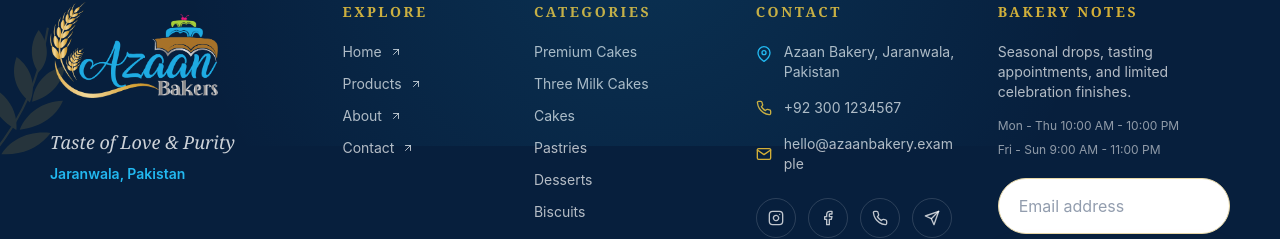
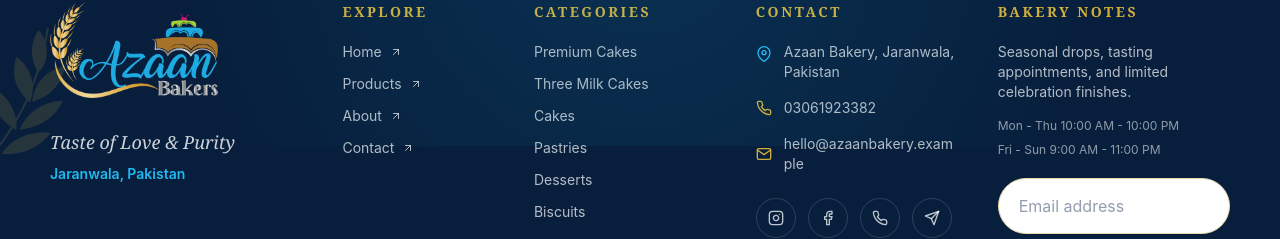
Before and after one commit to abdulwahabkhn/azaan-bakery-website, a React (Vite) app: page /404 in a window 1280 px wide. Shown: the part 879-1118 px from the top of the page. Built offline with nearby package versions, Linux system fonts and the light colour scheme; no server answers.

Commit message:
Fix client contact number

```diff
--- a/src/constants/brand.ts
+++ b/src/constants/brand.ts
@@ -12,7 +12,7 @@ export const brand = {
 
 export const businessInfo: BusinessInfo = {
   address: 'Azaan Bakery, Jaranwala, Pakistan',
-  phone: '+92 300 1234567',
+  phone: '03061923382',
   email: 'hello@azaanbakery.example',
   hours: ['Mon - Thu 10:00 AM - 10:00 PM', 'Fri - Sun 9:00 AM - 11:00 PM'],
 };
```
